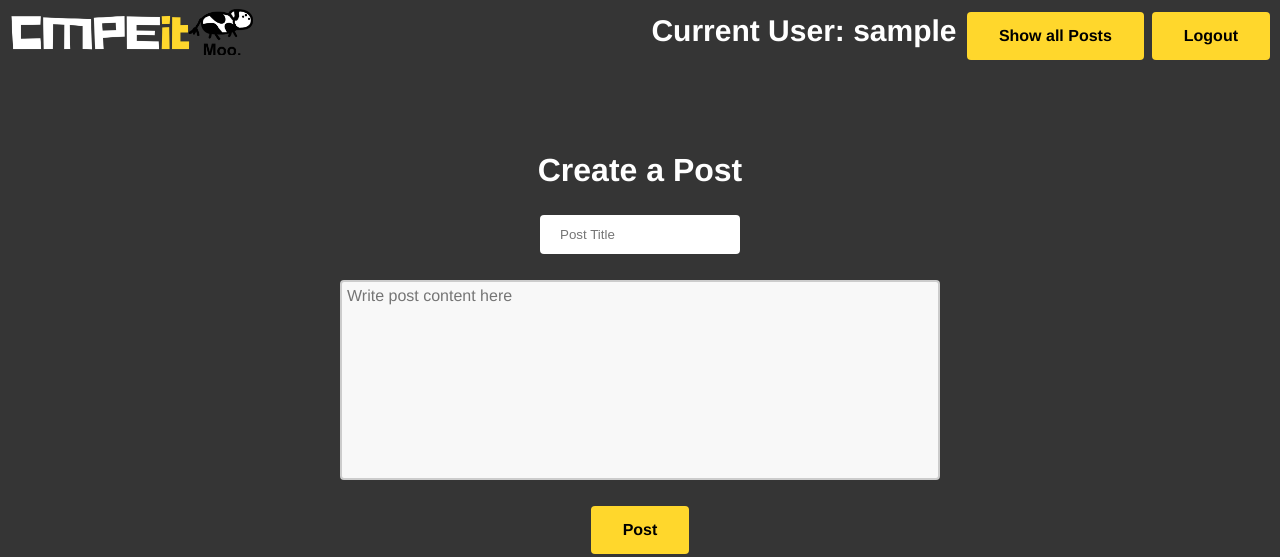
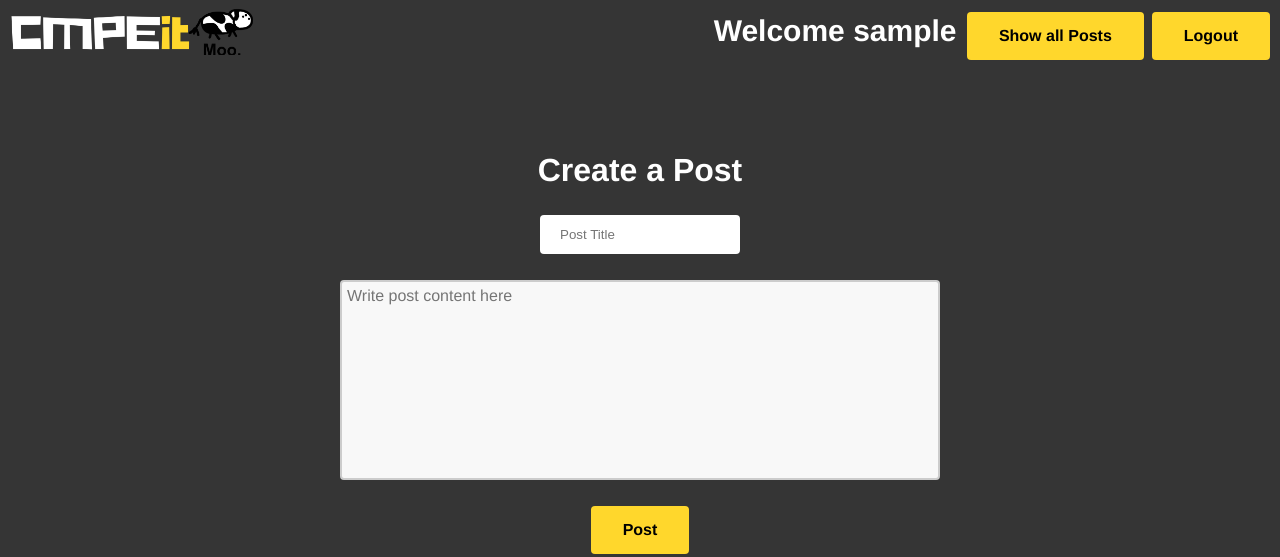
Before and after one commit to ariskoumis/CMPE131_Project_Team2, a Node server app: page /post/new-post in a window 1280 px wide. Shown: the top 557 px of the page. Run offline with Node 20, Linux system fonts and the light colour scheme; the visitor is signed in with stand-in values (Sample User, id 1); some libraries are stand-ins or nearby versions.

Commit message:
nothing change

```diff
--- a/views/post/new-post.ejs
+++ b/views/post/new-post.ejs
@@ -15,7 +15,7 @@
           <div class="topnav-left">
             <img src="/images/cmpeit_logo3.png" style="width: 20%;height: 20%;">
             <div class="topnav-right">
-              <span style="font-size:30px; color: white; font-family: Helvetica;":><strong> Current User: <%= currUser.username %> </strong></span>
+              <span style="font-size:30px; color: white; font-family: Helvetica;":><strong> Welcome <%= currUser.username %> </strong></span>
               <a href="/post/show-post" style="color:white; font-family: Helvetica;"><button class="button">Show all Posts</button></a>
               <a href="/logout" style="color:white; font-family: Helvetica;"><button class="button">Logout</button></a>
               <% } else { %>
```
